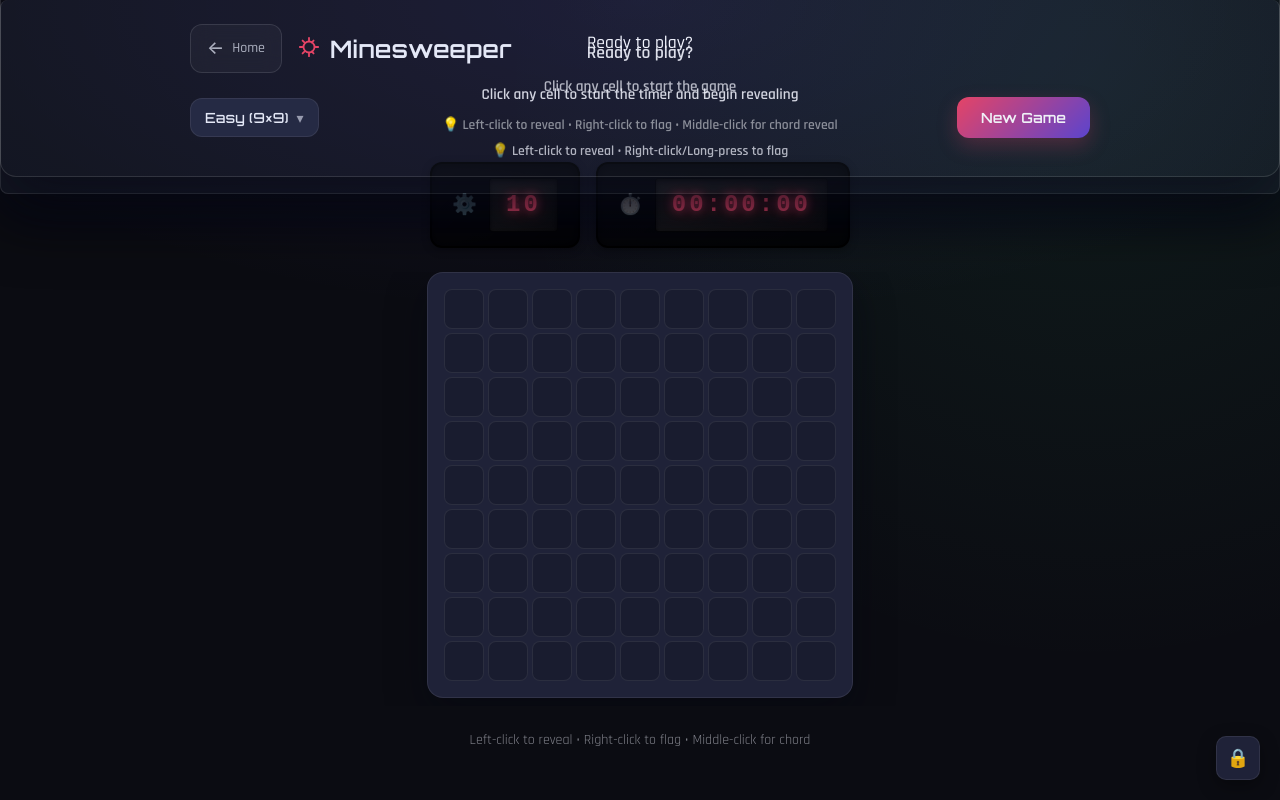
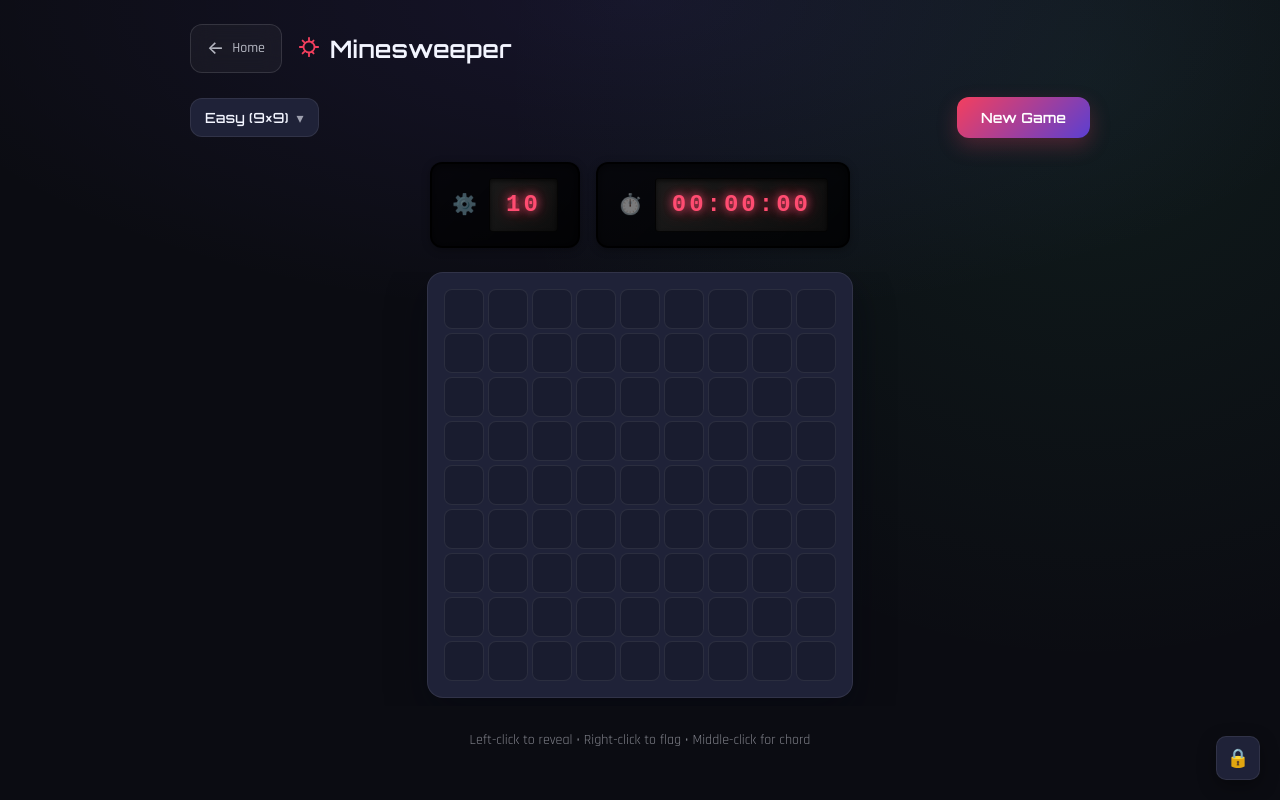
Before and after one commit to scmlewis/gaming-hub, a React (Vite) app: page /minesweeper in a window 1280 px wide. Built offline with nearby package versions, Linux system fonts and the light colour scheme.

Commit message:
fix: remove redundant instruction messages from minesweeper
- Remove 'Ready to play?' messages that cluttered the waiting state
- Keep the UI clean and uncluttered for a straightforward game
- Rules are simple enough to understand without explicit instructions

```diff
--- a/src/pages/MinesweeperPage.tsx
+++ b/src/pages/MinesweeperPage.tsx
@@ -286,51 +286,7 @@
           </div>
         )}
 
-        {gameState === 'waiting' && (
-          <div
-            className="game-message waiting"
-            style={{
-              textAlign: 'center',
-              padding: '30px 20px',
-              borderRadius: '8px',
-              background: 'rgba(100, 120, 180, 0.1)',
-            }}
-          >
-            <p style={{ fontSize: '1.1rem', marginBottom: '12px', fontWeight: 500 }}>
-              Ready to play?
-            </p>
-            <p style={{ fontSize: '0.95rem', marginBottom: '18px', opacity: 0.85 }}>
-              Click any cell to start the timer and begin revealing
-            </p>
-            <div style={{ fontSize: '0.85rem', opacity: 0.7, lineHeight: 1.6 }}>
-              <div className="desktop-only">
-                💡 Left-click to reveal • Right-click/Long-press to flag
-              </div>
-              <div className="mobile-only">
-                💡 Tap to reveal • Long-press to flag • Use Flag Mode for faster marking
-              </div>
-            </div>
-          </div>
-        )}
 
-        {gameState === 'waiting' && (
-          <div className="game-message waiting">
-            <div style={{ textAlign: 'center', padding: '20px' }}>
-              <p style={{ fontSize: '1.1rem', marginBottom: '10px', opacity: 0.9 }}>
-                <strong>Ready to play?</strong>
-              </p>
-              <p style={{ fontSize: '0.95rem', marginBottom: '16px', opacity: 0.7 }}>
-                Click any cell to start the game
-              </p>
-              <p style={{ fontSize: '0.85rem', color: '#8b8e99' }}>
-                <span className="desktop-only">
-                  💡 Left-click to reveal • Right-click to flag • Middle-click for chord reveal
-                </span>
-                <span className="mobile-only">💡 Tap to reveal • Long-press to flag</span>
-              </p>
-            </div>
-          </div>
-        )}
 
         <div className="minesweeper-grid-wrap">
           <div className="minesweeper-hint mobile-only">Drag to pan for large boards</div>
```
Also changed, not shown: 3 other files (tests, documents, lock files or other folders).
